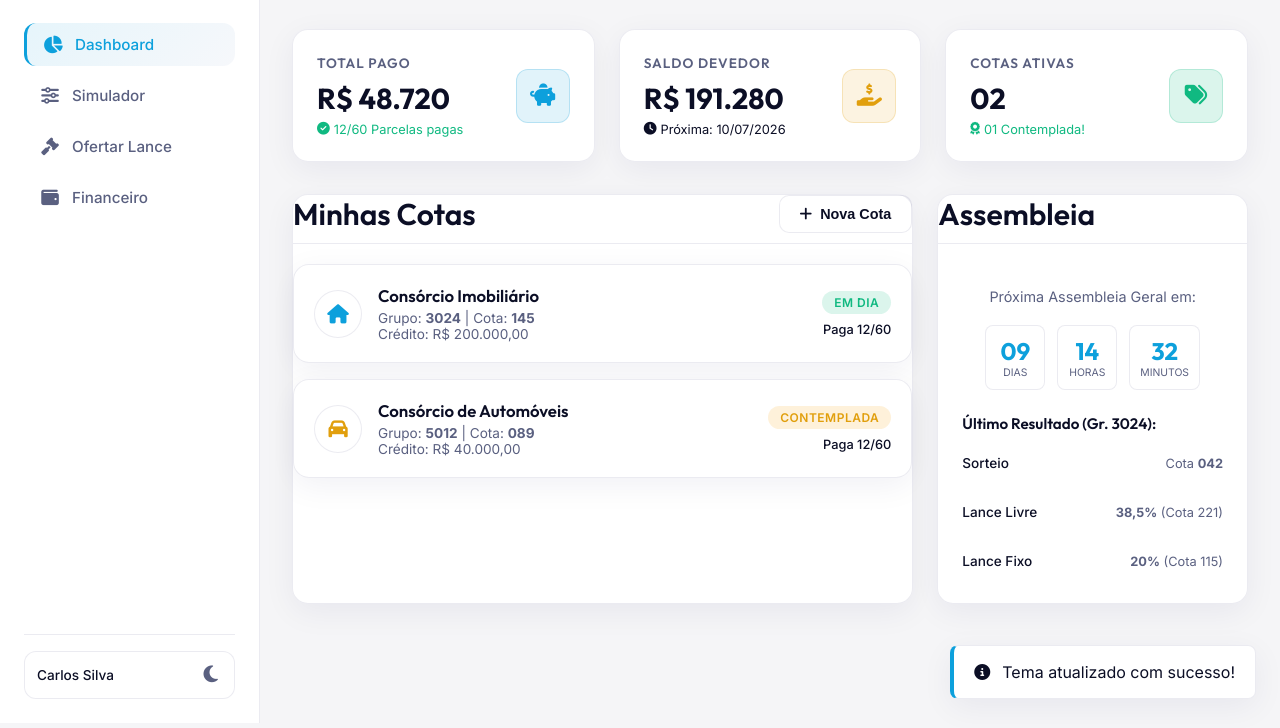
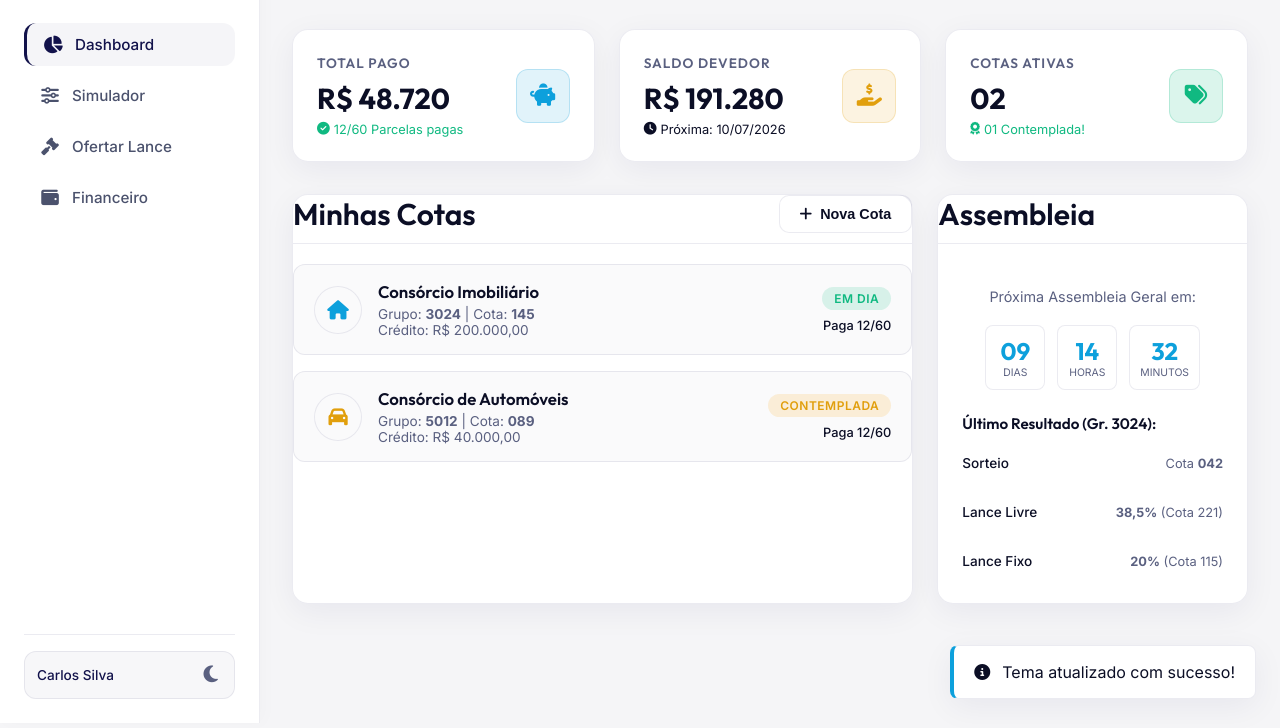
Before and after one commit to dennerbiersack1010/timecon-dashboard, a plain HTML site: page index.html in a window 1280 px wide. Both pictures are taken after a click on the button "Mudar para modo claro". Shown: the part 77-805 px from the top of the page. Drawn offline with nearby package versions, Linux system fonts and the light colour scheme.

Commit message:
style: remove nested glass-panels and force white background on sidebar

```diff
--- a/index.html
+++ b/index.html
@@ -167,7 +167,7 @@
 
                         <div class="quota-card-list">
                             <!-- Quota 1 -->
-                            <div class="quota-item glass-panel">
+                            <div class="quota-item">
                                 <div class="quota-main-info">
                                     <div class="quota-category-icon"><i class="fa-solid fa-house" style="color: var(--brand-cyan);"></i></div>
                                     <div class="quota-details">
@@ -183,7 +183,7 @@
                             </div>
 
                             <!-- Quota 2 -->
-                            <div class="quota-item glass-panel">
+                            <div class="quota-item">
                                 <div class="quota-main-info">
                                     <div class="quota-category-icon"><i class="fa-solid fa-car" style="color: var(--brand-gold);"></i></div>
                                     <div class="quota-details">
--- a/styles.css
+++ b/styles.css
@@ -107,8 +107,8 @@ h1, h2, h3, h4, .brand-text {
 /* Sidebar Navigation (Desktop) */
 .sidebar {
     width: var(--sidebar-width);
-    background-color: var(--bg-secondary);
-    border-right: 1px solid var(--border-color);
+    background-color: #ffffff; /* White background to make logo pop */
+    border-right: 1px solid rgba(18, 18, 75, 0.08);
     padding: 24px;
     display: flex;
     flex-direction: column;
@@ -116,6 +116,7 @@ h1, h2, h3, h4, .brand-text {
     height: 100vh;
     z-index: 100;
     transition: var(--transition-smooth);
+    box-shadow: 4px 0 16px rgba(18, 18, 75, 0.02);
 }
 
 .logo-container {
@@ -142,7 +143,7 @@ h1, h2, h3, h4, .brand-text {
     display: flex;
     align-items: center;
     gap: 12px;
-    color: var(--text-secondary);
+    color: #4b526d; /* Darker text for readability on white sidebar */
     text-decoration: none;
     padding: 12px 16px;
     border-radius: 12px;
@@ -158,13 +159,15 @@ h1, h2, h3, h4, .brand-text {
 }
 
 .nav-item.active a, .nav-item a:hover {
-    background: linear-gradient(135deg, rgba(8, 155, 215, 0.15) 0%, rgba(1, 11, 82, 0.2) 100%);
-    color: var(--brand-cyan);
-    border-left: 3px solid var(--brand-cyan);
+    background: rgba(18, 18, 75, 0.05);
+    color: var(--brand-navy);
+    border-left: 3px solid var(--brand-navy);
 }
 
 [data-theme="light"] .nav-item.active a, [data-theme="light"] .nav-item a:hover {
-    background: linear-gradient(135deg, rgba(8, 155, 215, 0.1) 0%, rgba(244, 246, 250, 0.8) 100%);
+    background: rgba(18, 18, 75, 0.04);
+    color: var(--brand-navy);
+    border-left: 3px solid var(--brand-navy);
 }
 
 .sidebar-footer {
@@ -180,10 +183,11 @@ h1, h2, h3, h4, .brand-text {
     display: flex;
     align-items: center;
     justify-content: space-between;
-    background: rgba(255, 255, 255, 0.03);
+    background: rgba(18, 18, 75, 0.03);
     padding: 8px 12px;
     border-radius: 12px;
-    border: 1px solid var(--border-color);
+    border: 1px solid rgba(18, 18, 75, 0.08);
+    color: var(--brand-navy);
 }
 
 .theme-toggle-btn, .theme-toggle-btn-mobile {
@@ -391,9 +395,22 @@ header {
     display: flex;
     justify-content: space-between;
     align-items: center;
-    padding: 20px;
+    padding: 16px 20px;
+    background: rgba(255, 255, 255, 0.02);
+    border: 1px solid var(--border-color);
+    border-radius: 12px;
     gap: 16px;
     flex-wrap: wrap;
+    transition: var(--transition-smooth);
+}
+
+[data-theme="light"] .quota-item {
+    background: rgba(18, 18, 75, 0.02);
+}
+
+.quota-item:hover {
+    border-color: var(--brand-cyan);
+    background: rgba(8, 155, 215, 0.04);
 }
 
 .quota-main-info {
@@ -965,12 +982,12 @@ header {
     bottom: 0;
     left: 0;
     width: 100%;
-    background-color: var(--bg-secondary);
-    border-top: 1px solid var(--border-color);
+    background-color: #ffffff; /* White background to match sidebar */
+    border-top: 1px solid rgba(18, 18, 75, 0.08);
     z-index: 95;
     padding: 8px 12px;
     justify-content: space-around;
-    box-shadow: 0 -4px 16px rgba(0,0,0,0.2);
+    box-shadow: 0 -4px 16px rgba(18, 18, 75, 0.05);
 }
 
 .mobile-nav-item {
@@ -978,7 +995,7 @@ header {
     flex-direction: column;
     align-items: center;
     gap: 4px;
-    color: var(--text-secondary);
+    color: #4b526d;
     text-decoration: none;
     font-size: 0.75rem;
     font-weight: 500;
@@ -991,7 +1008,7 @@ header {
 }
 
 .mobile-nav-item.active, .mobile-nav-item:hover {
-    color: var(--brand-cyan);
+    color: var(--brand-navy);
 }
 
 /* Responsive Rules */
```
